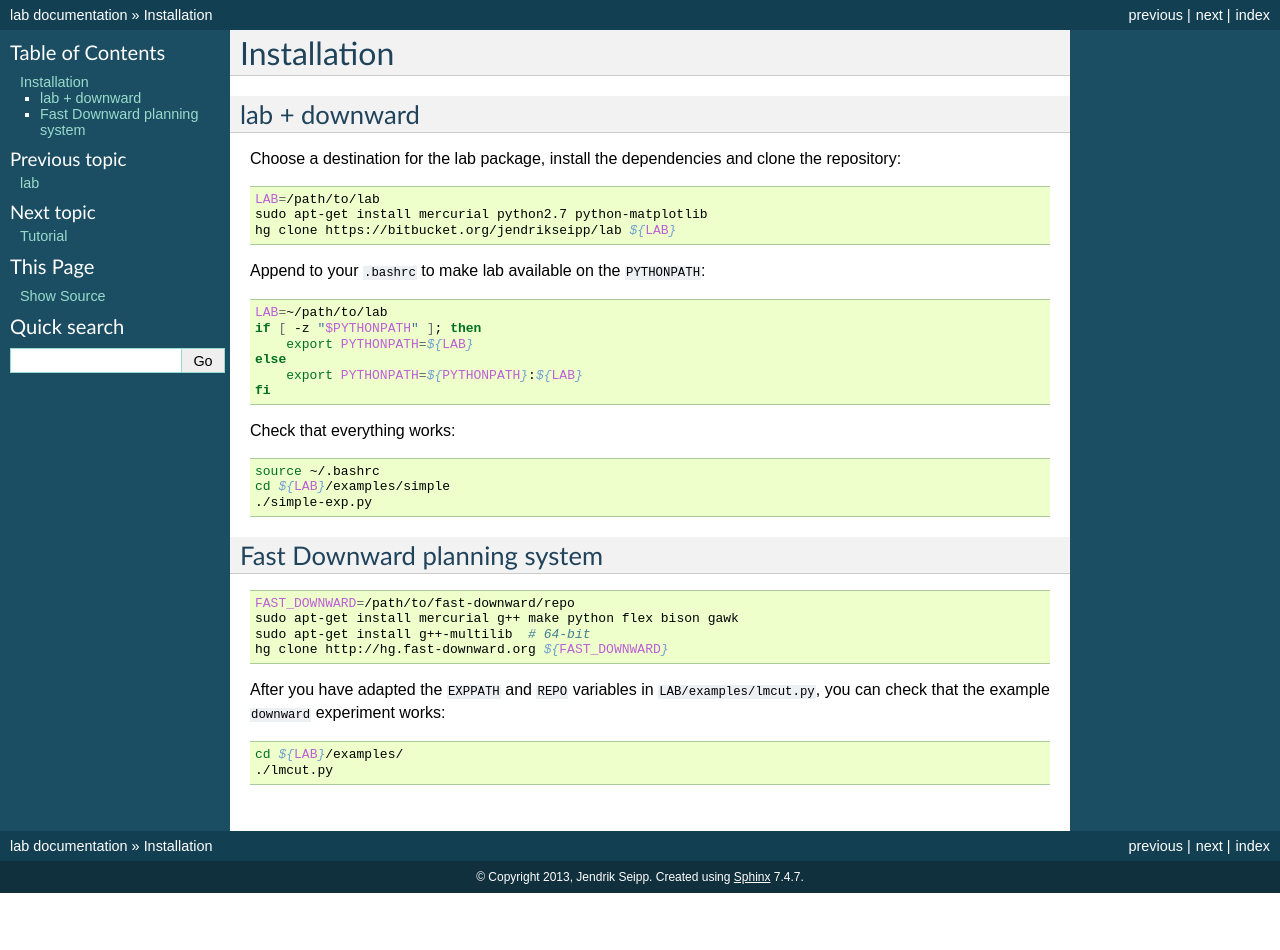
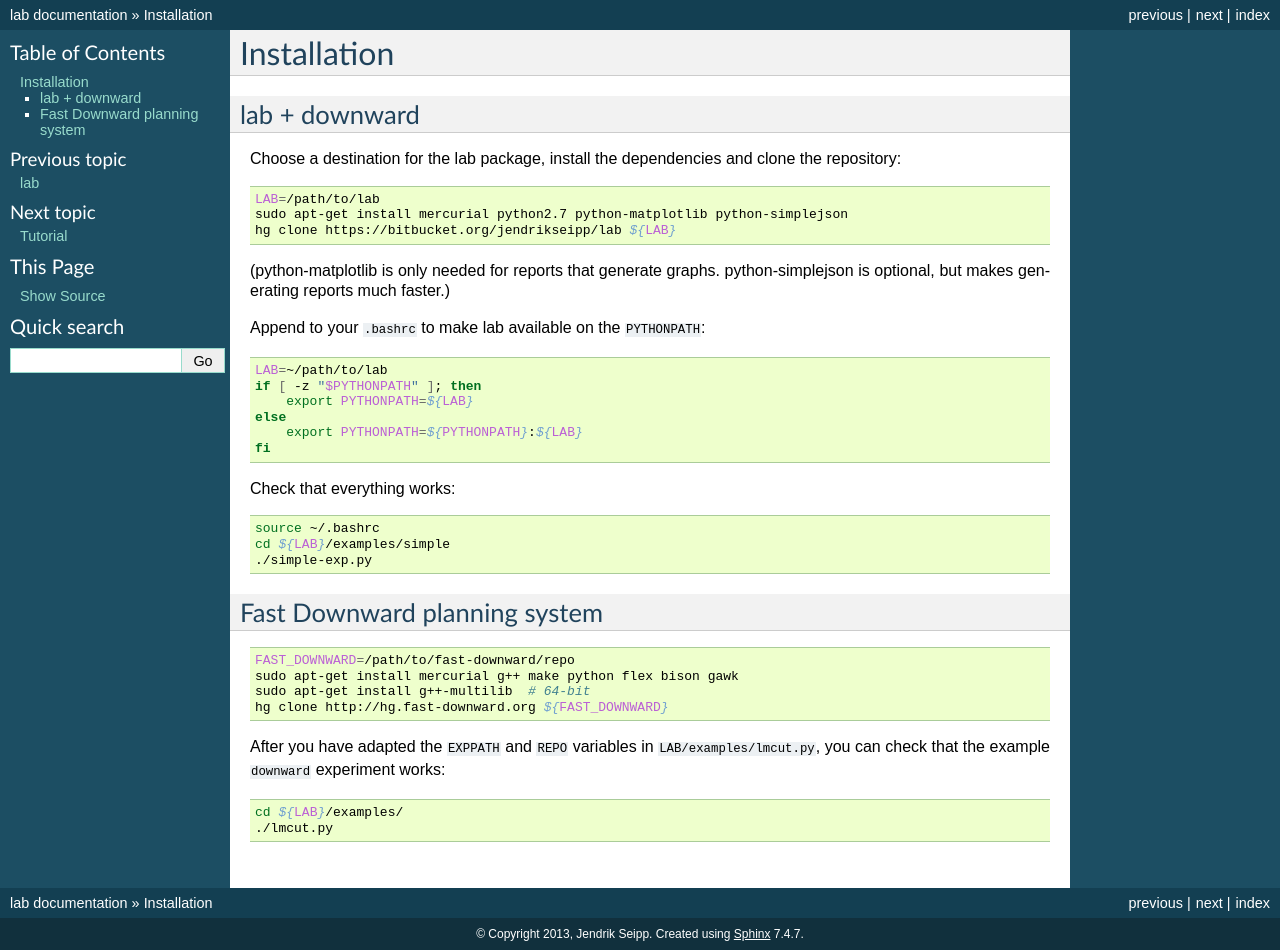
Before and after one commit to aibasel/lab, a Sphinx documentation site: the page built from docs/installation.rst, in a window 1280 px wide. Built offline with Sphinx 7.4.7, drawn with Linux system fonts in a browser that asks for light colours; before the commit the page ends 900 px from its top, so only the background shows below that.

Commit message:
add notes about optional packages to the docs

```diff
--- a/README.rst
+++ b/README.rst
@@ -11,4 +11,4 @@ for the `Fast Downward planning system <http://www.fast-downward.org>`_.
 
 Instructions and documentation
 ==============================
- `http://lab.readthedocs.org <http://readthedocs.org/docs/lab/>`_.
+`http://lab.readthedocs.org <http://readthedocs.org/docs/lab/>`_
--- a/docs/installation.rst
+++ b/docs/installation.rst
@@ -9,8 +9,11 @@ Choose a destination for the lab package, install the dependencies and clone the
 repository::
 
     LAB=/path/to/lab
-    sudo apt-get install mercurial python2.7 python-matplotlib
+    sudo apt-get install mercurial python2.7 python-matplotlib python-simplejson
     hg clone https://bitbucket.org/jendrikseipp/lab ${LAB}
+
+(python-matplotlib is only needed for reports that generate graphs.
+python-simplejson is optional, but makes generating reports much faster.)
 
 Append to your ``.bashrc`` to make lab available on the ``PYTHONPATH``::
 
```
